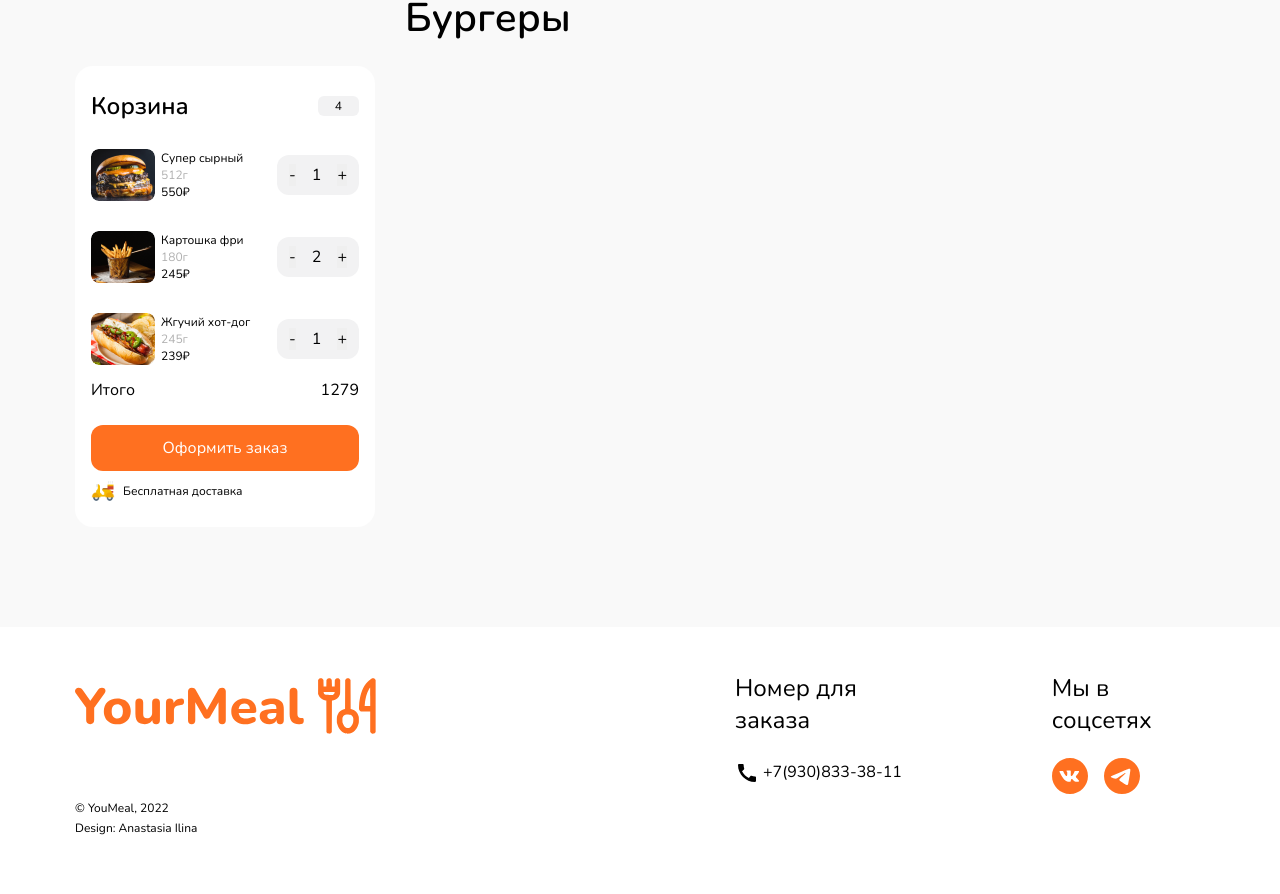
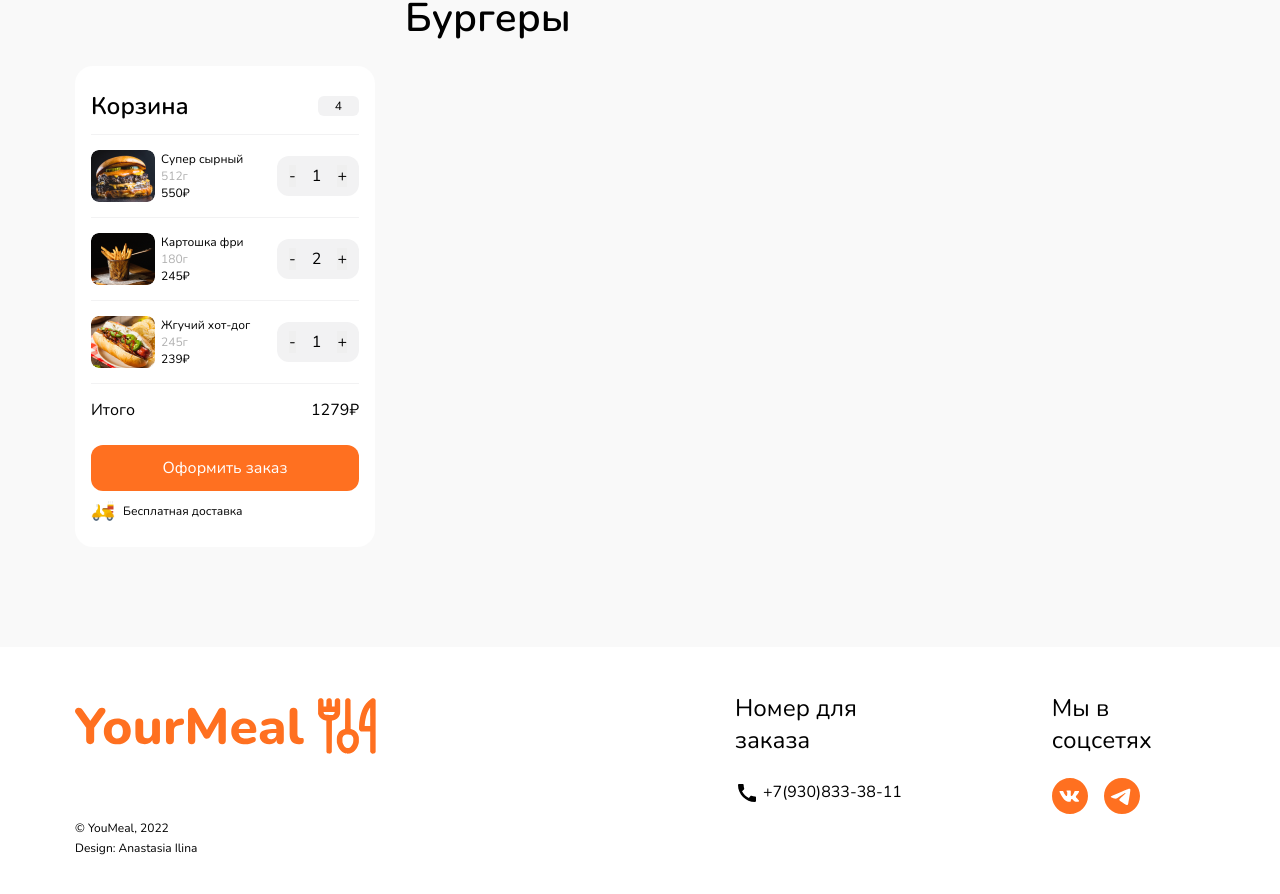
Before and after one commit to Shist/burgers-site, a React (Create React App) app: page / in a window 1280 px wide. Shown: the part 849-1743 px from the top of the page. Built offline with nearby package versions, Linux system fonts and the light colour scheme.

Commit message:
Added parameters for modClasses for last elements of basket

```diff
--- a/src/components/Main/Basket/Basket.jsx
+++ b/src/components/Main/Basket/Basket.jsx
@@ -2,13 +2,24 @@ import st from "./Basket.module.scss";
 import BasketItem from "./BasketItem/BasketItem";
 import freeDeliveryIcon from "../../../images/main/basket/delivery.svg";
 
-function Basket({ extraClasses, itemsArr }) {
+function Basket({ modClasses, itemsArr }) {
   let classesStr = st["basket"];
-  if (extraClasses) classesStr += ` ${extraClasses}`;
+  if (modClasses) {
+    modClasses.split(" ").forEach((modClass) => {
+      classesStr += " ";
+      classesStr += st[`basket_${modClass}`];
+    });
+  }
 
-  const layoutItemsArr = itemsArr.map((item) => {
+  const layoutItemsArr = itemsArr.map((item, index) => {
     const { id, ...otherProps } = item;
-    return <BasketItem key={id} {...otherProps} />;
+    return (
+      <BasketItem
+        key={id}
+        modClasses={index === itemsArr.length - 1 ? "last" : ""}
+        {...otherProps}
+      />
+    );
   });
 
   const totalAmount = itemsArr
@@ -30,7 +41,7 @@ function Basket({ extraClasses, itemsArr }) {
       <div className={st["basket__items-list"]}>{layoutItemsArr}</div>
       <div className={st["basket__whole-price-wrapper"]}>
         <span className={st["basket__price-label"]}>Итого</span>
-        <span className={st["basket__price"]}>{wholePrice}</span>
+        <span className={st["basket__price"]}>{wholePrice}₽</span>
       </div>
       <button className={st["basket__checkout-btn"]}>Оформить заказ</button>
       <div className={st["basket__free-delivery-label-wrapper"]}>
--- a/src/components/Main/Basket/Basket.module.scss
+++ b/src/components/Main/Basket/Basket.module.scss
@@ -29,6 +29,7 @@
     }
   }
   &__items-list {
+    margin-bottom: 16px;
     display: flex;
     flex-direction: column;
   }
--- a/src/components/Main/Basket/BasketItem/BasketItem.jsx
+++ b/src/components/Main/Basket/BasketItem/BasketItem.jsx
@@ -1,8 +1,16 @@
 import st from "./BasketItem.module.scss";
 
-function BasketItem({ imgSrc, label, weight, price, amount }) {
+function BasketItem({ modClasses, imgSrc, label, weight, price, amount }) {
+  let classesStr = st["basket-item"];
+  if (modClasses) {
+    modClasses.split(" ").forEach((modClass) => {
+      classesStr += " ";
+      classesStr += st[`basket-item_${modClass}`];
+    });
+  }
+
   return (
-    <div className={st["basket-item"]}>
+    <div className={classesStr}>
       <img src={imgSrc} alt={label} className={st["basket-item__img"]} />
       <div className={st["basket-item__label-weight-price-wrapper"]}>
         <span className={st["basket-item__label"]}>{label}</span>
--- a/src/components/Main/Basket/BasketItem/BasketItem.module.scss
+++ b/src/components/Main/Basket/BasketItem/BasketItem.module.scss
@@ -7,6 +7,10 @@
   justify-content: flex-start;
   align-items: center;
   column-gap: 6px;
+  border-top: 1px solid $color-gray;
+  &_last {
+    border-bottom: 1px solid $color-gray;
+  }
   &__img {
     width: 64px;
     height: 52px;
```
